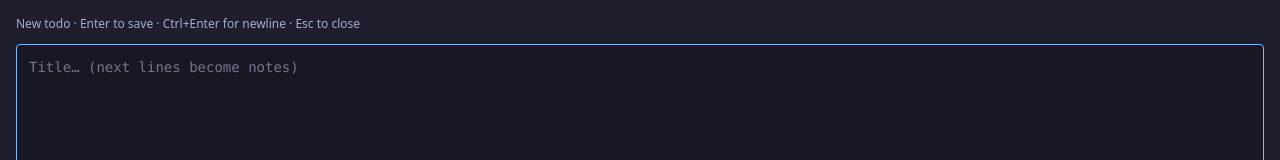
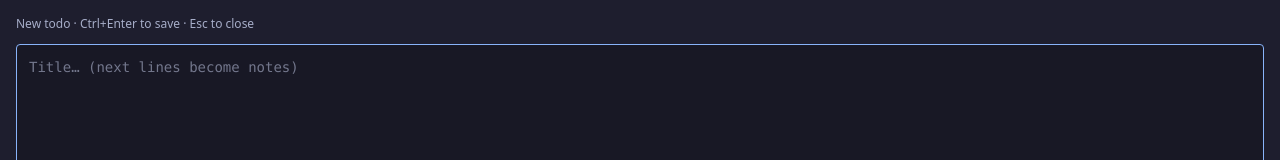
Before and after one commit to Sipaha/spk-cockpit, a React (Vite) app in the folder web/: page /quick-add-todo in a window 1280 px wide. Shown: the top 160 px of the page. Built offline with nearby package versions, Linux system fonts and the light colour scheme.

Commit message:
feat(quick-add): match editor-modal shortcut — Ctrl+Enter saves, Enter is newline
The standalone quick-add window had inverted Enter semantics relative
to the in-board edit modal. Make them match so a user who types in
both doesn't have to remember which one swallows Enter.

```diff
--- a/web/src/pages/QuickAddTodo.tsx
+++ b/web/src/pages/QuickAddTodo.tsx
@@ -47,9 +47,9 @@ export function QuickAddTodo() {
   }
 
   function onKeyDown(e: KeyboardEvent<HTMLTextAreaElement>) {
-    // Plain Enter saves; Shift/Ctrl/Cmd+Enter inserts a newline (default
-    // textarea behavior). Esc dismisses the window without saving.
-    if (e.key === "Enter" && !e.shiftKey && !e.ctrlKey && !e.metaKey) {
+    // Same shortcut shape as the in-board editor modal: Ctrl/Cmd+Enter
+    // commits, plain Enter inserts a newline, Esc dismisses.
+    if (e.key === "Enter" && (e.ctrlKey || e.metaKey)) {
       e.preventDefault();
       void save();
       return;
@@ -63,7 +63,7 @@ export function QuickAddTodo() {
   return (
     <div className="bg-bg text-fg min-h-screen flex flex-col p-4 gap-3">
       <div className="text-fgmute text-xs">
-        New todo · Enter to save · Ctrl+Enter for newline · Esc to close
+        New todo · Ctrl+Enter to save · Esc to close
       </div>
       <textarea
         ref={ref}
```
